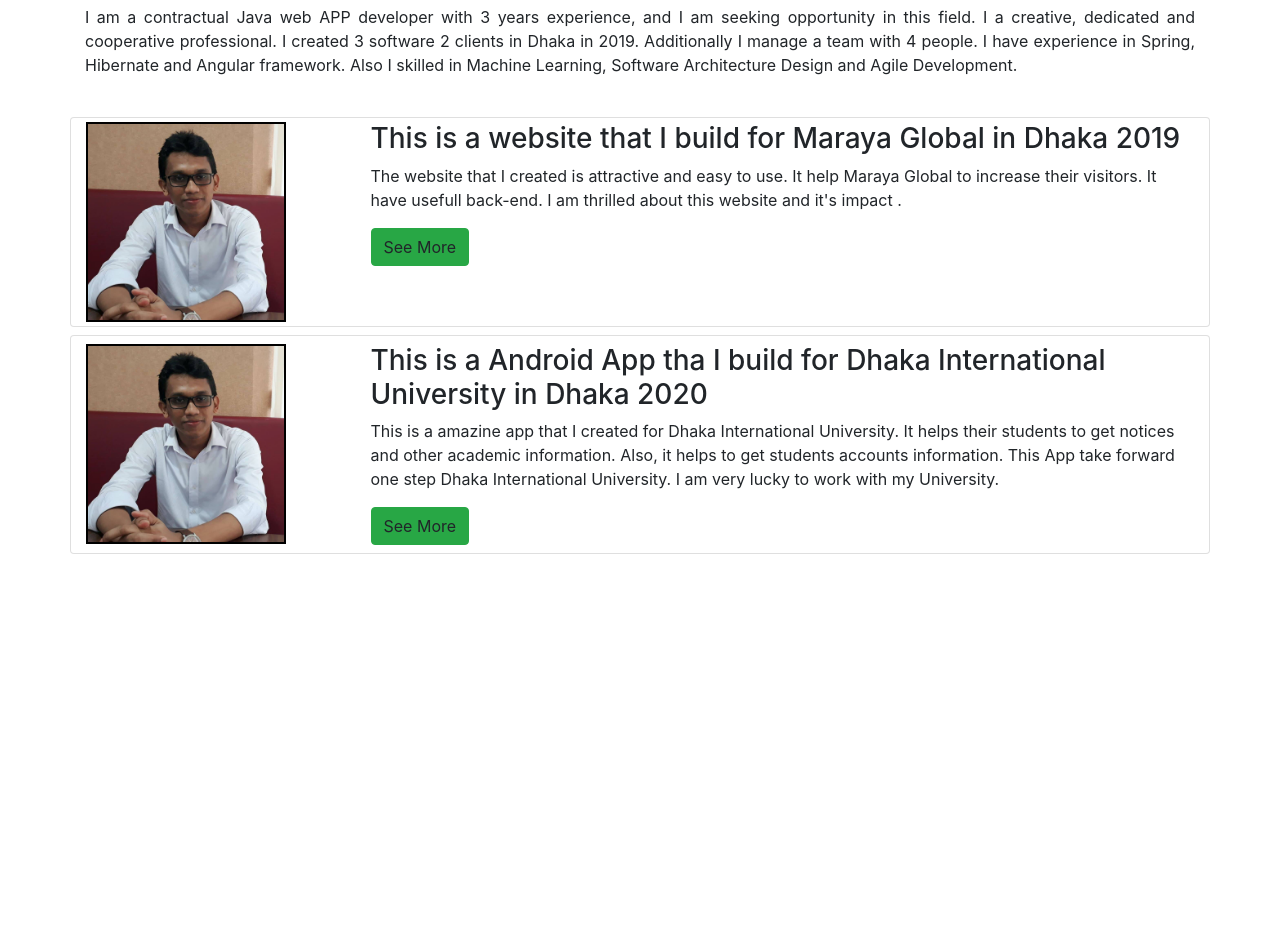
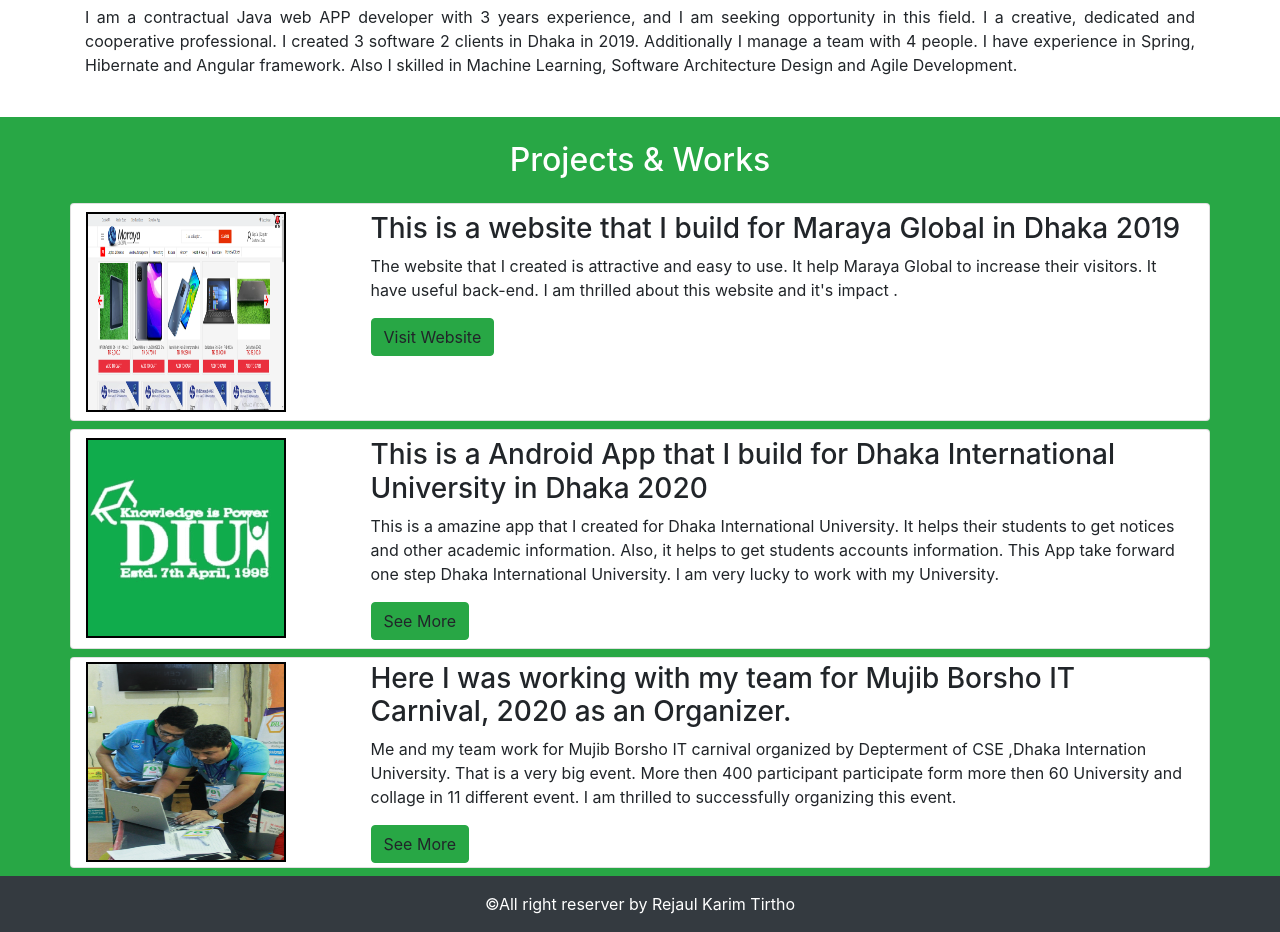
Before and after one commit to rktirtho/eportfolio, a website: page public_html/index.html in a window 1280 px wide. Shown: the part 476-1408 px from the top of the page. Before the commit the page ends 1038 px from the top, so only its background shows below. Drawn offline with Linux system fonts and the light colour scheme.

Commit message:
project and work done

```diff
--- a/public_html/index.html
+++ b/public_html/index.html
@@ -84,11 +84,14 @@
 
             </div>
 
-            <div class=" card container py-1" >
+            <div class="py-2  bg-success">
+                <h2 class="text-white py-3 text-center">Projects &AMP; Works</h2>
+
+                <div class=" card container py-2" >
                     <div class="row">
                         <div class="col-xl-3">
                             <div class="" style="">
-                            <img src="res/images/Rejaul.jpg"
+                                <img src="res/images/marayglobal.png"
                                      class="work-image">
                             </div>
                         </div>
@@ -98,11 +101,11 @@
                                 <p>
                                     The website that I created is attractive and easy to use.
                                     It help Maraya Global to increase their visitors. It have
-                                usefull back-end. I am thrilled about this website and it's impact
+                                    useful back-end. I am thrilled about this website and it's impact
 
                                     .</p>
-                            <a class="btn btn-success">See More
-                                <i class="fa fa-forward"></i>
+                                <a class="btn btn-success">Visit Website
+                                    <i class="fas fa-forward"></i>
                                 </a>
                             </div>
                         </div>
@@ -114,13 +117,13 @@
                     <div class="row">
                         <div class="col-xl-3">
                             <div class="" style="">
-                            <img src="res/images/Rejaul.jpg"
+                                <img src="res/images/app_logo.png"
                                      class="work-image">
                             </div>
                         </div>
                         <div class="col-xl-9">
                             <div class="">
-                            <h3>This is a Android App tha I build for Dhaka International University in Dhaka 2020</h3>
+                                <h3>This is a Android App that I build for Dhaka International University in Dhaka 2020</h3>
                                 <p>This is a amazine app that I created for Dhaka International University.
                                     It helps their students to get notices and other academic information. Also, it helps to get students
                                     accounts information. This App take forward one step Dhaka International University. I am very lucky to work with my University.
@@ -133,6 +136,34 @@
 
                     </div>
                 </div>
+                <div class=" card container py-1" >
+                    <div class="row">
+                        <div class="col-xl-3">
+                            <div class="" style="">
+                                <img src="res/images/mbitc.jpeg"
+                                     class="work-image">
+                            </div>
+                        </div>
+                        <div class="col-xl-9">
+                            <div class="">
+                                <h3>Here I was working with my team for Mujib Borsho IT Carnival, 2020 as an Organizer. </h3>
+                                <p>
+                                    Me and my team work for Mujib Borsho IT carnival organized by
+                                    Depterment of CSE ,Dhaka Internation University. That is a very big event. More then 400 participant participate form
+                                    more then 60 University and collage in 11 different event. I am thrilled to successfully organizing this event.
 
+                                </p>
+                                <a class="btn btn-success">See More
+                                    <i class="fa fa-forward"></i>
+                                </a>
+                            </div>
+                        </div>
+
+                    </div>
+                </div>
+            </div>
+            <div class="badge-dark container-fluid">
+                <p class="py-3 text-center my-0">&COPY;All right reserver by Rejaul Karim Tirtho</p>
+            </div>
         </body>
     </html>
```
Also changed, not shown: public_html/res/images/app_logo.png (added), public_html/res/images/marayglobal.png (added), public_html/res/images/mbitc.jpeg (added). Lines whose indentation alone changed are shown as unchanged.
